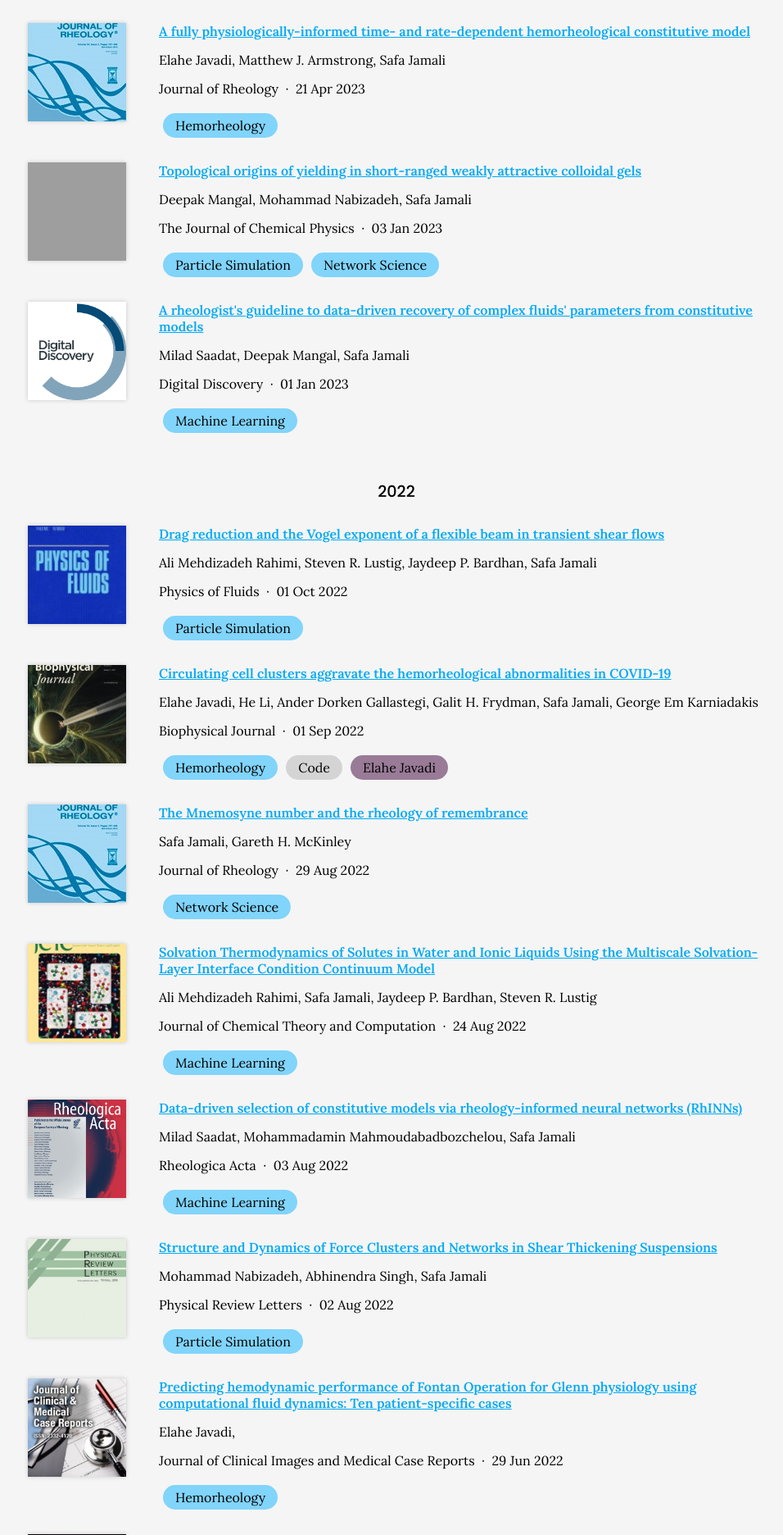
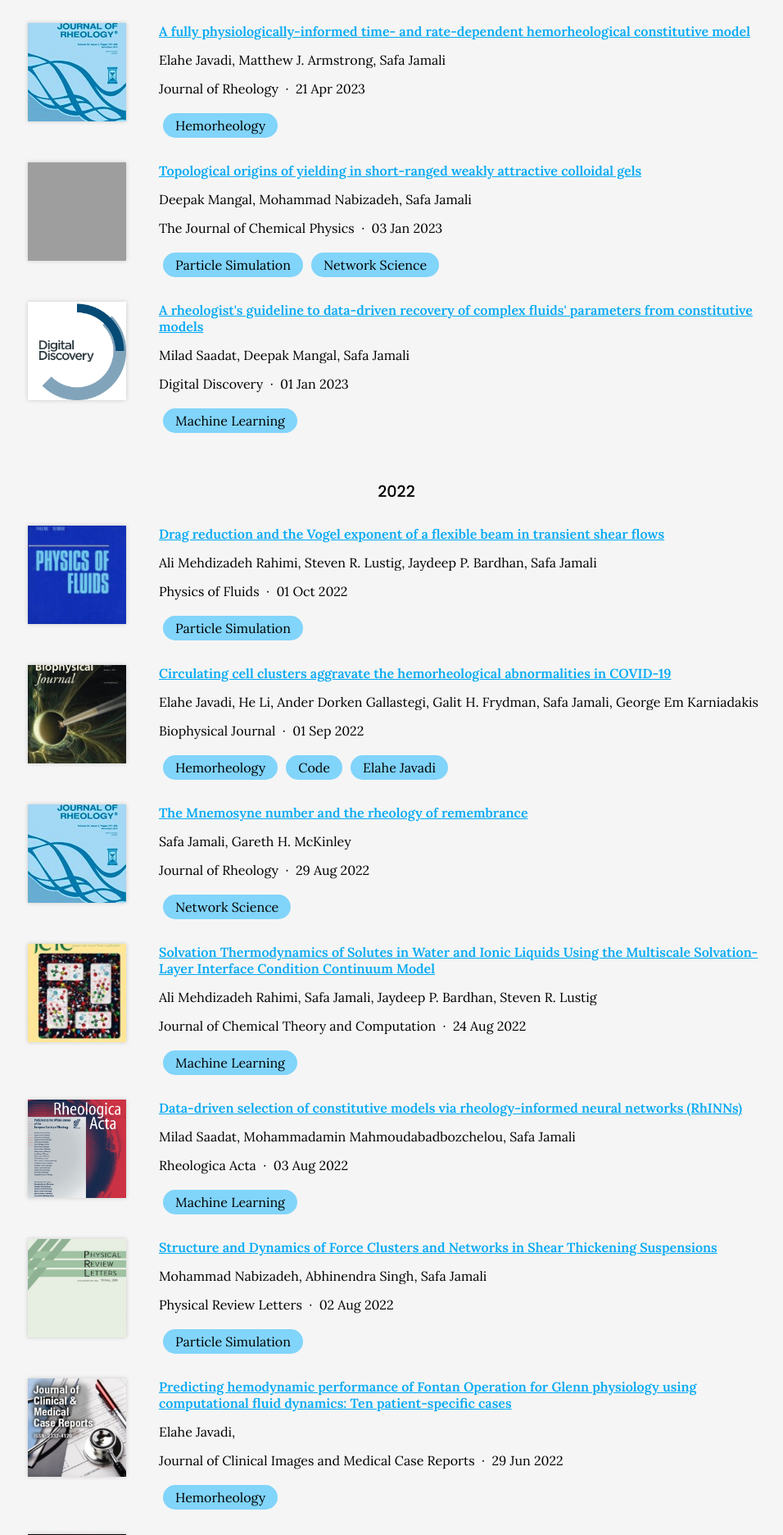
Before and after one commit to procf/procf.github.io, a Jekyll site: the page built from publications/index.md, in a window 1280 px wide. Shown: the part 1784-3656 px from the top of the page at 82% size, without its empty margins (156-1112 px from the left). Built offline with Jekyll 4.4.1, drawn with Linux system fonts in a browser that asks for light colours; nearby versions of some CDN libraries; comment, search, counter and statistics services are not loaded.

Commit message:
Pub Tag: revert tags to same style

```diff
--- a/_includes/tags.html
+++ b/_includes/tags.html
@@ -20,7 +20,7 @@
     {%- endfor -%}
 
     {%- if repo_link -%}
-      <a href="{{ repo_link }}" class="repo_link" data-tooltip="Link to the associated code on GitHub">Code</a>
+      <a href="{{ repo_link }}" class="tag" data-tooltip="Link to the associated code on GitHub">Code</a>
     {%- endif -%}
 
     {%- if main_author -%}
@@ -37,7 +37,7 @@
 
       {%- assign main_author_link = main_author_link | append: ".html" -%}
 
-      <a href="{{ main_author_link }}" class="main_author" data-tooltip='View the main author of this work'>{{- main_author -}}</a>
+      <a href="{{ main_author_link }}" class="tag" data-tooltip='View the main author of this work'>{{- main_author -}}</a>
     {%- endif -%}
   </div>
 {%- endif -%}
--- a/css/tags.scss
+++ b/css/tags.scss
@@ -8,7 +8,7 @@
 .tags {
   max-width: 100%;
 
-  .tag, .repo_link, .main_author {
+  .tag {
     display: inline-block;
     max-width: 100%;
     margin: 5px;
```
